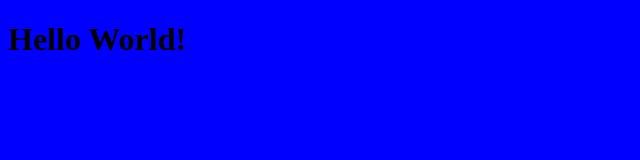
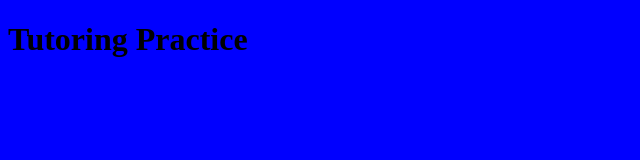
Before and after one commit to KGorham05/tutoring-practice, a plain HTML site: page index.html in a window 1280 px wide. Shown: the whole page, without its empty margins (0-640 px from the left). Drawn offline with Linux system fonts and the light colour scheme.

Commit message:
updated title and h1

```diff
--- a/index.html
+++ b/index.html
@@ -4,10 +4,10 @@
    <meta charset="UTF-8">
    <meta name="viewport" content="width=device-width, initial-scale=1.0">
    <link rel="stylesheet" href="./assets/css/style.css">
-   <title>Document</title>
+   <title>Tutoring Practice</title>
 </head>
 <body>
-   <h1>Hello World!</h1>
+   <h1>Tutoring Practice</h1>
 
    <script src="./assets/js/app.js"></script>
 </body>
```
